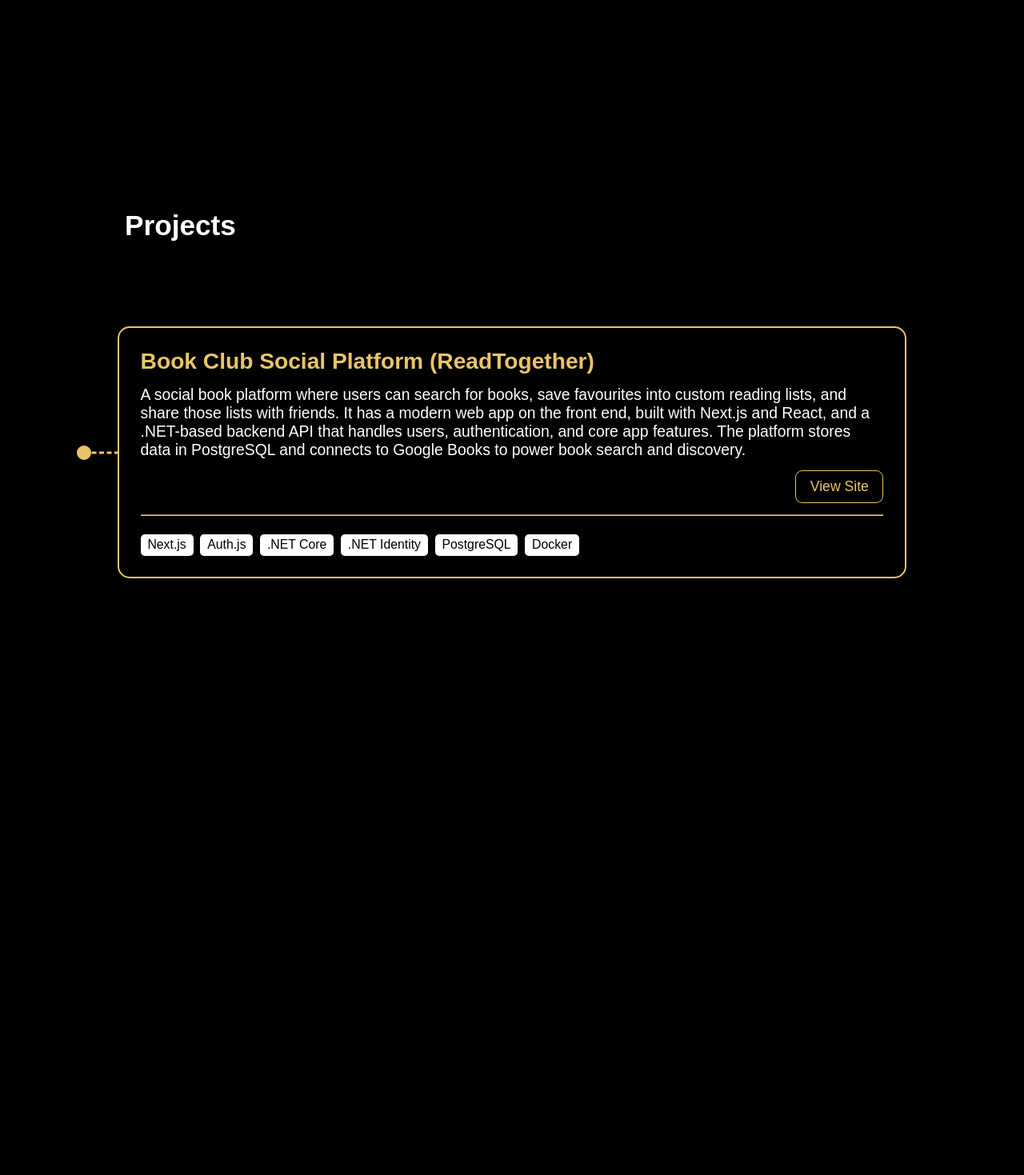
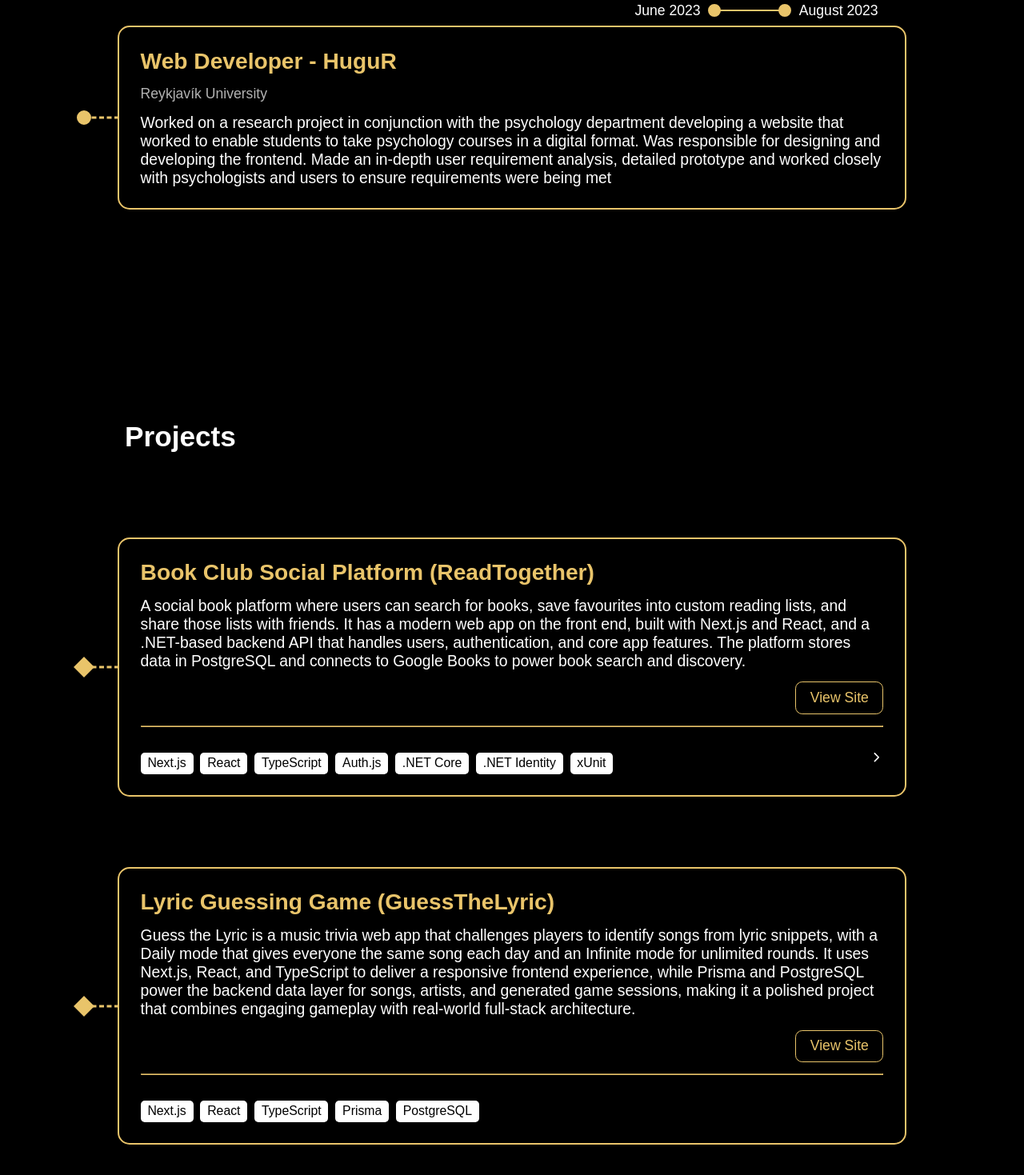
Before and after one commit to jonbjarki/jonbjarki.github.io, a React (Vite) app: page / in a window 1280 px wide. Shown: the part 1207-2676 px from the top of the page at 80% size. Before the commit the page ends 2265 px from the top, so only its background shows below. Built offline with nearby package versions, Linux system fonts and the light colour scheme; a web font is replaced by a local one.

Commit message:
finished projects section; fixed some styling

```diff
--- a/index.html
+++ b/index.html
@@ -2,9 +2,9 @@
 <html lang="en">
   <head>
     <meta charset="UTF-8" />
-    <link rel="icon" type="image/svg+xml" href="/favicon.svg" />
+    <!-- <link rel="icon" type="image/svg+xml" href="/favicon.svg" /> -->
     <meta name="viewport" content="width=device-width, initial-scale=1.0" />
-    <title>jonbjarki.github.io</title>
+    <title>Jon Bjarki</title>
   </head>
   <body>
     <div id="root"></div>
--- a/package.json
+++ b/package.json
@@ -15,7 +15,8 @@
   },
   "dependencies": {
     "react": "^19.2.7",
-    "react-dom": "^19.2.7"
+    "react-dom": "^19.2.7",
+    "react-icons": "^5.7.0"
   },
   "devDependencies": {
     "@babel/core": "^7.29.7",
--- a/src/components/about-me/about.css
+++ b/src/components/about-me/about.css
@@ -1,5 +1,5 @@
 #about {
-  --about-top-space: 13rem;
+  --about-top-space: 8rem;
   --about-text-measure: 60%;
   --about-button-padding-y: 0.75rem;
   --about-button-padding-x: 1.5rem;
--- a/src/components/experience/experience.css
+++ b/src/components/experience/experience.css
@@ -1,5 +1,6 @@
 #experience {
   --job-gap: 0.5rem;
+  --experience-gap: 5rem;
   --duration-gap: 1rem;
   --duration-right-offset: 2rem;
   --duration-line-width: 5rem;
@@ -50,10 +51,10 @@
   }
 }
 
-#experience-title {
-  font-size: var(--h2);
-  margin-bottom: var(--title-margin);
-  margin-left: var(--title-left-margin);
+#experience-list {
+  display: flex;
+  flex-direction: column;
+  gap: var(--experience-gap);
 }
 
 .job-card {
@@ -109,7 +110,6 @@
   border: 2px solid var(--primary);
   border-radius: var(--experience-card-radius);
   padding: var(--experience-card-padding);
-  margin-bottom: var(--section-margin);
 }
 
 .experience-body::before {
--- a/src/components/experience/experience.tsx
+++ b/src/components/experience/experience.tsx
@@ -9,8 +9,10 @@ export default function ExperienceSection() {
 
   return (
     <section id="experience" aria-labelledby="experience-title">
-      <h2 id="experience-title">My Experience</h2>
-      <ol>
+      <h2 id="experience-title" className="section-title">
+        My Experience
+      </h2>
+      <ol id="experience-list">
         {experience.map((item, ind) => (
           <ExperienceItem key={ind} {...item} />
         ))}
--- a/src/components/projects/project-item.tsx
+++ b/src/components/projects/project-item.tsx
@@ -1,3 +1,5 @@
+import TechnologyList from "./technology-list";
+
 export type ProjectItemProps = {
   title: string;
   description: string;
@@ -15,13 +17,7 @@ export default function ProjectItem(props: ProjectItemProps) {
           <button className="project-btn">View Site</button>
         </a>
         <hr />
-        <ul className="technology-list">
-          {props.technologies.map((tech, ind) => (
-            <li className="technology-item" key={ind}>
-              {tech}
-            </li>
-          ))}
-        </ul>
+        <TechnologyList technologies={props.technologies} />
       </article>
     </li>
   );
--- a/src/components/projects/projects.css
+++ b/src/components/projects/projects.css
@@ -1,5 +1,6 @@
 #projects {
   --item-gap: 0.5rem;
+  --project-gap: 5rem;
   --project-card-gap: 0.8rem;
   --project-card-padding: 1.5rem;
   --project-card-radius: 15px;
@@ -37,6 +38,12 @@
   }
 }
 
+#projects-list {
+  display: flex;
+  flex-direction: column;
+  gap: var(--project-gap);
+}
+
 #projects-title {
   font-size: var(--h2);
   margin-bottom: var(--title-margin);
@@ -61,7 +68,6 @@
   border: 2px solid var(--primary);
   border-radius: var(--project-card-radius);
   padding: var(--project-card-padding);
-  margin-bottom: var(--section-margin);
 }
 
 .project-card::before {
@@ -83,8 +89,7 @@
   height: var(--project-connector-dot-size);
   border: 3px solid var(--primary);
   background: var(--primary);
-  border-radius: 50%;
-  transform: translate(-50%, -50%);
+  transform: translate(-50%, -50%) rotate(45deg);
 }
 
 .project-link {
@@ -120,8 +125,25 @@
   border-radius: 5px;
 }
 
+.technology-list-container {
+  display: flex;
+  flex-wrap: nowrap;
+  gap: 0.2rem;
+  justify-content: space-between;
+  align-items: center;
+  margin-top: 0.5rem;
+}
+
+.show-more {
+  height: fit-content;
+}
+
+.expanded {
+  transform: rotate(90deg);
+}
+
 @media (max-width: 1200px) {
-  #project {
+  #projects {
     padding-left: calc(
       var(--project-connector-length) + (var(--project-connector-dot-size) / 2) + 0.25rem
     );
--- a/src/components/projects/projects.tsx
+++ b/src/components/projects/projects.tsx
@@ -7,8 +7,10 @@ export default function ProjectsSection() {
   const projects = data.projects satisfies ProjectItemProps[];
   return (
     <section id="projects" aria-labelledby="projects-title">
-      <h2 id="projects-title">Projects</h2>
-      <ol>
+      <h2 id="projects-title" className="section-title">
+        Projects
+      </h2>
+      <ol id="projects-list">
         {projects.map((project, ind) => (
           <ProjectItem key={ind} {...project} />
         ))}
--- /dev/null
+++ b/src/components/projects/technology-list.tsx
@@ -0,0 +1,32 @@
+import { useState } from "react";
+import { IoIosArrowForward } from "react-icons/io";
+
+const TECHNOLOGY_THRESHOLD = 7;
+
+export default function TechnologyList(props: { technologies: string[] }) {
+  const [expanded, setExpanded] = useState(false);
+  const technologyList = expanded
+    ? props.technologies
+    : props.technologies.slice(0, TECHNOLOGY_THRESHOLD);
+
+  function handleShowMore() {
+    setExpanded((prev) => !prev);
+  }
+
+  return (
+    <div className="technology-list-container">
+      <ul className="technology-list">
+        {technologyList.map((tech, ind) => (
+          <li className="technology-item" key={ind}>
+            {tech}
+          </li>
+        ))}
+      </ul>
+      {props.technologies.length > TECHNOLOGY_THRESHOLD && (
+        <button className={expanded ? "show-more expanded" : "show-more"} onClick={handleShowMore}>
+          <IoIosArrowForward />
+        </button>
+      )}
+    </div>
+  );
+}
--- a/src/data.json
+++ b/src/data.json
@@ -3,7 +3,7 @@
     {
       "title": "Web Developer - HuguR",
       "company": "Reykjavík University",
-      "description": "Worked on a research project  in conjunction with the psychology department developing a website that worked to enable students to take psychology courses in a digital format. Was responsible for designing and developing the frontend.  Made an in-depth user requirement analysis, detailed prototype and worked closely with psychologists and users to ensure requirements were being met",
+      "description": "Worked on a research project in conjunction with the psychology department developing a website that worked to enable students to take psychology courses in a digital format. Was responsible for designing and developing the frontend.  Made an in-depth user requirement analysis, detailed prototype and worked closely with psychologists and users to ensure requirements were being met",
       "startDate": "2023-06-01",
       "endDate": "2023-08-01"
     }
@@ -12,8 +12,26 @@
     {
       "title": "Book Club Social Platform (ReadTogether)",
       "description": "A social book platform where users can search for books, save favourites into custom reading lists, and share those lists with friends. It has a modern web app on the front end, built with Next.js and React, and a .NET-based backend API that handles users, authentication, and core app features. The platform stores data in PostgreSQL and connects to Google Books to power book search and discovery.",
-      "technologies": ["Next.js", "Auth.js", ".NET Core", ".NET Identity", "PostgreSQL", "Docker"],
+      "technologies": [
+        "Next.js",
+        "React",
+        "TypeScript",
+        "Auth.js",
+        ".NET Core",
+        ".NET Identity",
+        "xUnit",
+        "PostgreSQL",
+        "CI/CD",
+        "Github Actions",
+        "Docker"
+      ],
       "link": "https://github.com/jonbjarki/ReadGood"
+    },
+    {
+      "title": "Lyric Guessing Game (GuessTheLyric)",
+      "description": "Guess the Lyric is a music trivia web app that challenges players to identify songs from lyric snippets, with a Daily mode that gives everyone the same song each day and an Infinite mode for unlimited rounds. It uses Next.js, React, and TypeScript to deliver a responsive frontend experience, while Prisma and PostgreSQL power the backend data layer for songs, artists, and generated game sessions, making it a polished project that combines engaging gameplay with real-world full-stack architecture.",
+      "technologies": ["Next.js", "React", "TypeScript", "Prisma", "PostgreSQL"],
+      "link": "https://guess-the-lyric.vercel.app/"
     }
   ]
 }
--- a/src/index.css
+++ b/src/index.css
@@ -121,6 +121,12 @@ body {
   padding-bottom: 4rem;
 }
 
+#content {
+  display: flex;
+  flex-direction: column;
+  gap: var(--section-margin);
+}
+
 ol,
 ul {
   list-style: none;
@@ -148,3 +154,9 @@ button {
 .card-description {
   font-size: var(--body);
 }
+
+.section-title {
+  font-size: var(--h2);
+  margin-bottom: var(--title-margin);
+  margin-left: var(--title-left-margin);
+}
```
Also changed, not shown: assets/open-arrow.svg (added), 1 other file (tests, documents, lock files or other folders).
